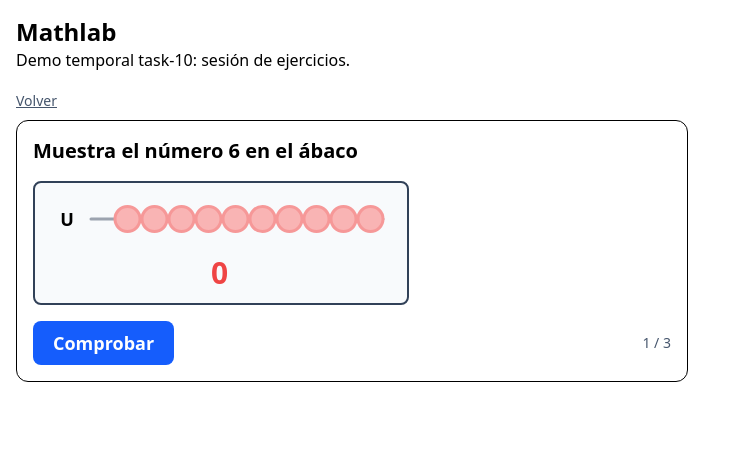
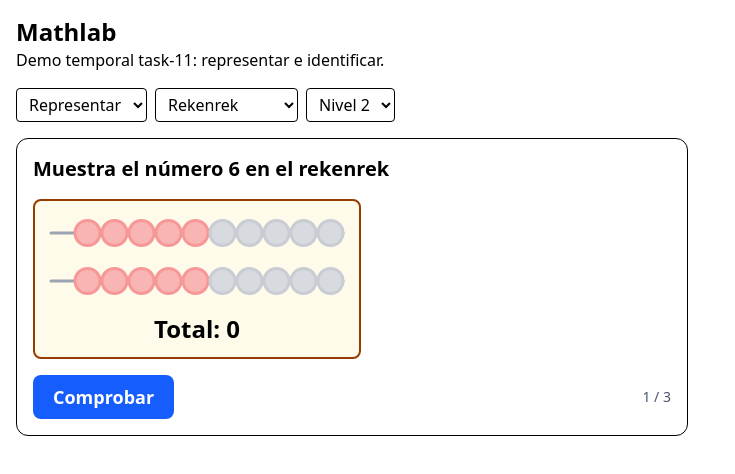
Before and after one commit to dealelopez/mathlab, a React (Vite) app: page / in a window 1280 px wide. Shown: the top 474 px of the page, without its empty margins (0-735 px from the left). Built offline with nearby package versions, Linux system fonts and the light colour scheme.

Commit message:
task-11: representar/identificar end-to-end + tests + demo con selectores

```diff
--- a/src/App.tsx
+++ b/src/App.tsx
@@ -1,21 +1,98 @@
 import { useState } from 'react';
 import ExerciseRunner from './components/activities/ExerciseRunner';
+import type { ExerciseType, DifficultyLevel, Manipulative } from './types';
 
-// Demo temporal de la tarea 10. Se sustituye en la tarea 15 con la navegación real.
+const TYPES: { value: ExerciseType; label: string }[] = [
+  { value: 'represent', label: 'Representar' },
+  { value: 'identify', label: 'Identificar' },
+];
+
+const MANIPULATIVES: { value: Manipulative; label: string; for: ExerciseType[] }[] = [
+  { value: 'rekenrek', label: 'Rekenrek', for: ['represent', 'identify'] },
+  { value: 'abacus', label: 'Ábaco', for: ['represent', 'identify'] },
+  { value: 'tenframe', label: 'Marco de diez', for: ['represent', 'identify'] },
+  { value: 'numberline', label: 'Recta numérica', for: ['identify'] },
+];
+
+// Demo temporal de la tarea 11. Se sustituye en la tarea 15 con la navegación real.
 export default function App() {
+  const [type, setType] = useState<ExerciseType>('represent');
+  const [manipulative, setManipulative] = useState<Manipulative>('rekenrek');
+  const [difficulty, setDifficulty] = useState<DifficultyLevel>(2);
   const [done, setDone] = useState(false);
+  const [runId, setRunId] = useState(0);
+
+  const validManipulatives = MANIPULATIVES.filter((m) => m.for.includes(type));
+  const safeManipulative = validManipulatives.some((m) => m.value === manipulative)
+    ? manipulative
+    : validManipulatives[0]!.value;
+
+  const restart = () => {
+    setDone(false);
+    setRunId((n) => n + 1);
+  };
+
+  const select = 'cursor-pointer rounded border px-2 py-1';
 
   return (
     <div className="p-4">
       <h1 className="text-2xl font-bold">Mathlab</h1>
-      <p>Demo temporal task-10: sesión de ejercicios.</p>
+      <p>Demo temporal task-11: representar e identificar.</p>
+
+      <div className="mt-4 flex flex-wrap items-center gap-2">
+        <select
+          aria-label="Tipo"
+          value={type}
+          onChange={(e) => {
+            setType(e.target.value as ExerciseType);
+            restart();
+          }}
+          className={select}
+        >
+          {TYPES.map((t) => (
+            <option key={t.value} value={t.value}>
+              {t.label}
+            </option>
+          ))}
+        </select>
+        <select
+          aria-label="Manipulativo"
+          value={safeManipulative}
+          onChange={(e) => {
+            setManipulative(e.target.value as Manipulative);
+            restart();
+          }}
+          className={select}
+        >
+          {validManipulatives.map((m) => (
+            <option key={m.value} value={m.value}>
+              {m.label}
+            </option>
+          ))}
+        </select>
+        <select
+          aria-label="Dificultad"
+          value={difficulty}
+          onChange={(e) => {
+            setDifficulty(Number(e.target.value) as DifficultyLevel);
+            restart();
+          }}
+          className={select}
+        >
+          {[1, 2, 3, 4, 5].map((d) => (
+            <option key={d} value={d}>
+              Nivel {d}
+            </option>
+          ))}
+        </select>
+      </div>
 
       <div className="mt-4">
         {done ? (
           <div>
             <p className="font-semibold text-green-700">¡Sesión completada!</p>
             <button
-              onClick={() => setDone(false)}
+              onClick={restart}
               className="mt-2 cursor-pointer rounded border px-3 py-1"
             >
               Empezar de nuevo
@@ -23,12 +100,12 @@ export default function App() {
           </div>
         ) : (
           <ExerciseRunner
-            key={String(done)}
-            exerciseType="represent"
-            difficulty={2}
+            key={`${type}-${safeManipulative}-${difficulty}-${runId}`}
+            exerciseType={type}
+            difficulty={difficulty}
+            manipulative={safeManipulative}
             exerciseCount={3}
             onComplete={() => setDone(true)}
-            onBack={() => {}}
           />
         )}
       </div>
--- a/src/components/activities/ExerciseRunner.tsx
+++ b/src/components/activities/ExerciseRunner.tsx
@@ -523,12 +523,15 @@ export default function ExerciseRunner({
         {current.type === 'identify' && (
           <div className="flex flex-col items-center gap-4">
             <ManipulativeView key={current.id} exercise={current} onAnswer={() => {}} />
+            <div className="flex items-center gap-2">
+              <span className="text-lg font-semibold">Tu respuesta:</span>
               <AnswerSlot
                 id="identify-answer"
                 value={typeof userAnswer === 'number' ? userAnswer : null}
                 onChange={(v) => handleAnswer((v ?? 0) as Answer)}
                 mode="input"
               />
+            </div>
           </div>
         )}
         {current.type === 'decompose' && (
```
Also changed, not shown: 1 other file (tests, documents, lock files or other folders). Lines whose indentation alone changed are shown as unchanged.
